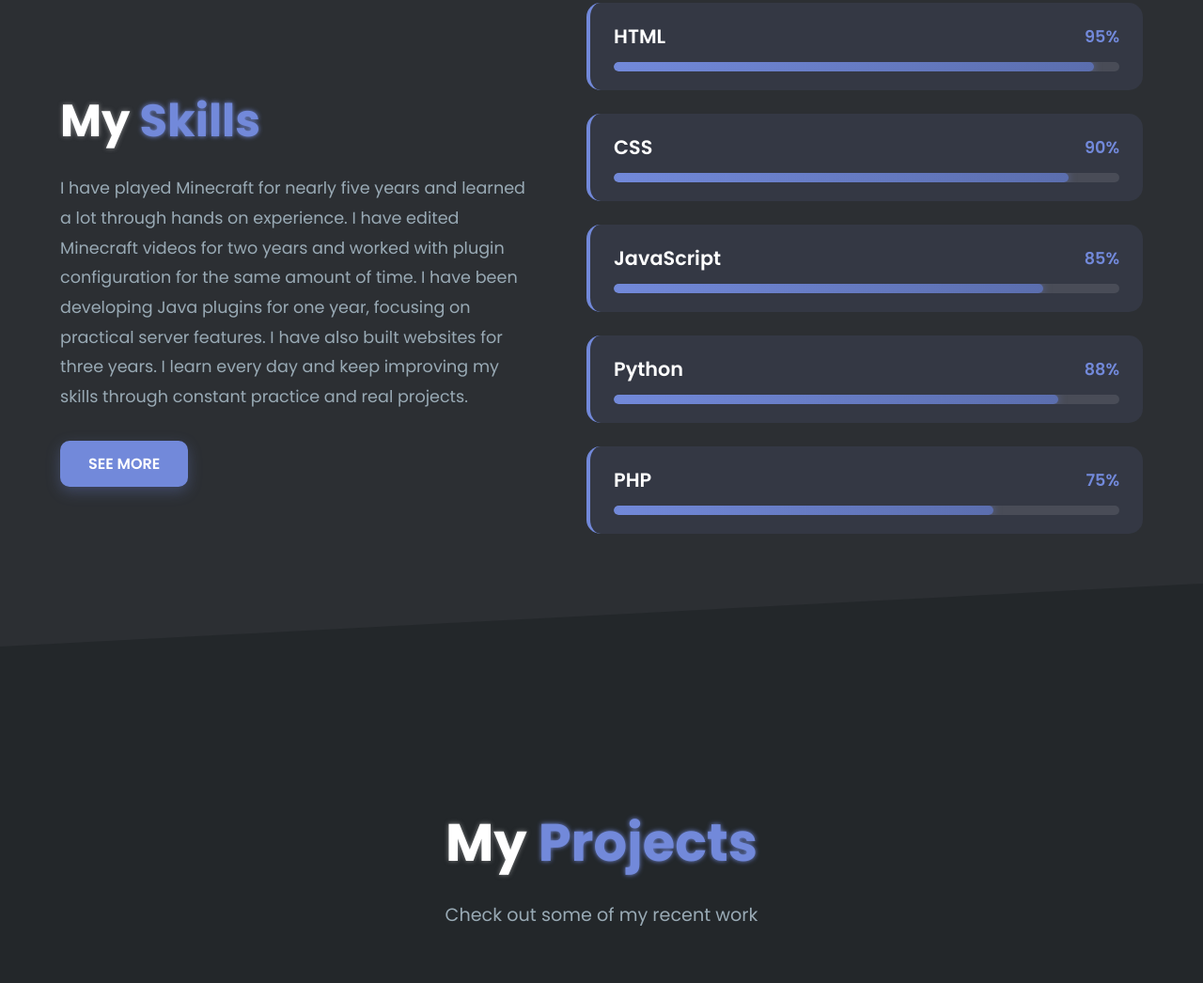
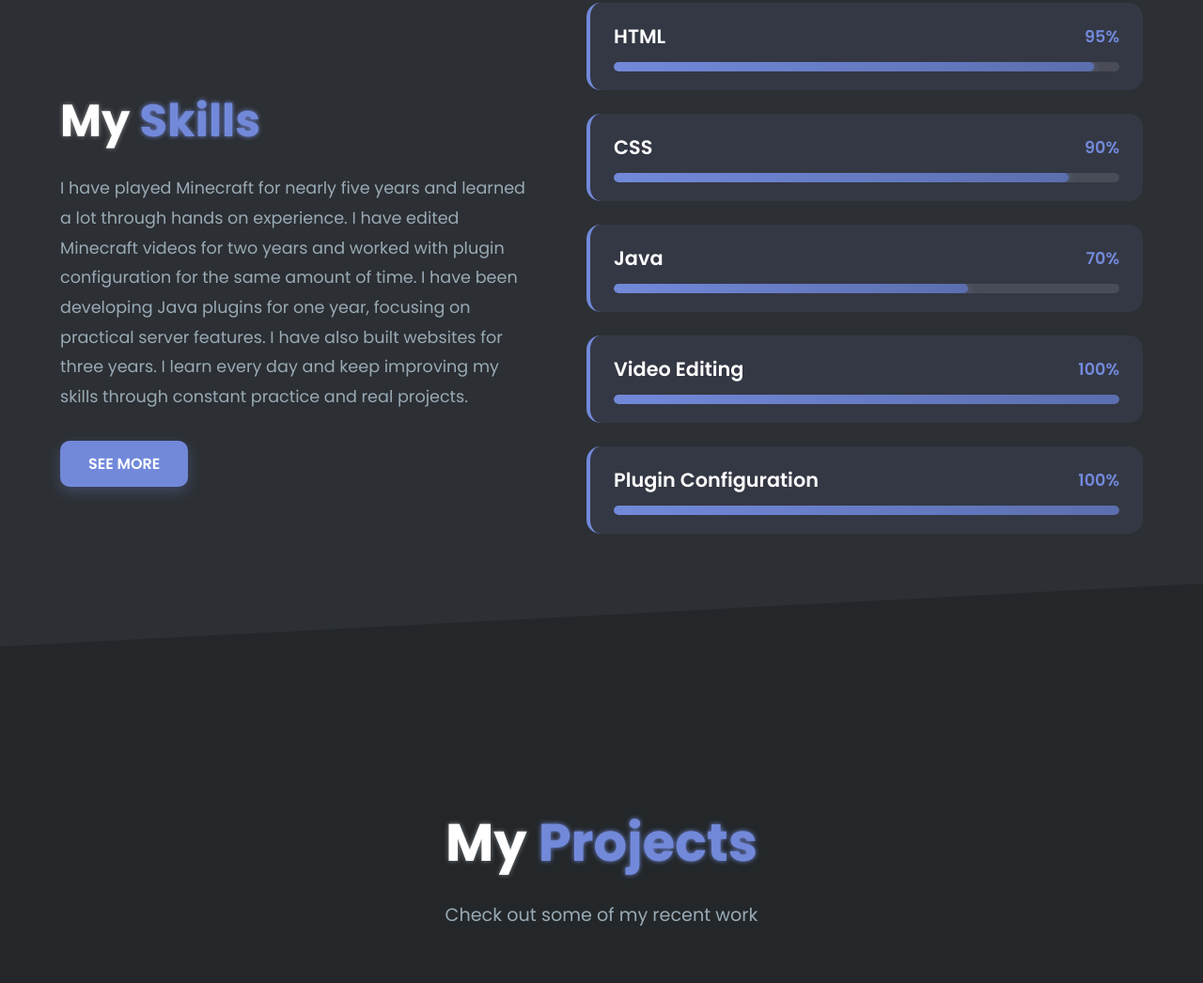
Before and after one commit to CursedCode123/CC-Portfolio, a plain HTML site: page index.html in a window 1280 px wide. Shown: the part 941-1987 px from the top of the page at 94% size. Drawn offline with nearby package versions, Linux system fonts and the light colour scheme.

Commit message:
few upgrades

```diff
--- a/index.html
+++ b/index.html
@@ -93,31 +93,31 @@
 
                     <div class="skill-item">
                         <div class="skill-item-header">
-                            <h3>JavaScript</h3>
-                            <span class="skill-percentage">85%</span>
+                            <h3>Java</h3>
+                            <span class="skill-percentage">70%</span>
                         </div>
                         <div class="skill-bar">
-                            <div class="skill-bar-fill" style="width: 85%"></div>
+                            <div class="skill-bar-fill" style="width: 70%"></div>
                         </div>
                     </div>
 
                     <div class="skill-item">
                         <div class="skill-item-header">
-                            <h3>Python</h3>
-                            <span class="skill-percentage">88%</span>
+                            <h3>Video Editing</h3>
+                            <span class="skill-percentage">100%</span>
                         </div>
                         <div class="skill-bar">
-                            <div class="skill-bar-fill" style="width: 88%"></div>
+                            <div class="skill-bar-fill" style="width: 100%"></div>
                         </div>
                     </div>
 
                     <div class="skill-item">
                         <div class="skill-item-header">
-                            <h3>PHP</h3>
-                            <span class="skill-percentage">75%</span>
+                            <h3>Plugin Configuration</h3>
+                            <span class="skill-percentage">100%</span>
                         </div>
                         <div class="skill-bar">
-                            <div class="skill-bar-fill" style="width: 75%"></div>
+                            <div class="skill-bar-fill" style="width: 100%"></div>
                         </div>
                     </div>
                 </div>
```
